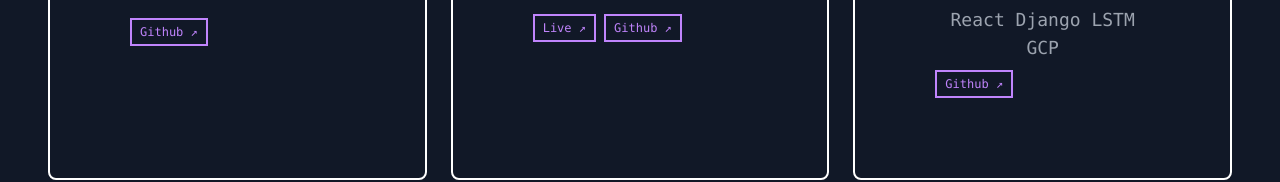
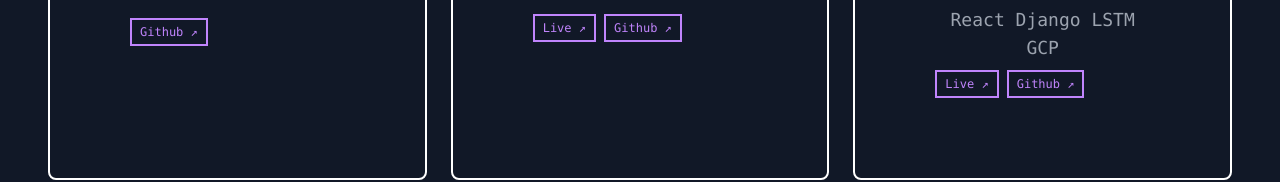
Before and after one commit to sharonadhitya/portfolio, a React (Create React App) app: page / in a window 1280 px wide. Shown: the part 3025-3207 px from the top of the page. Built offline with nearby package versions, Linux system fonts and the light colour scheme.

Commit message:
FINAL_DEPLOY

```diff
--- a/src/App.js
+++ b/src/App.js
@@ -269,6 +269,7 @@ function App() {
               <p className="text-gray-400 text-xl mb-2">Reservoir management and prediction using ml</p>
               <p className="text-gray-400 text-lg mb-2">React Django LSTM GCP</p>
               <div className="flex space-x-2">
+              <a href="https://water-dashboard-deploy.vercel.app/waterforecast/" className="bg-transparent border-2 border-purple-400 text-purple-400 px-2 py-1 text-xs hover:bg-purple-400 hover:text-white transition">Live ↗</a>
                 <a href="https://github.com/Lokeshzz7/Water_Frontend_Andhra.git" className="bg-transparent border-2 border-purple-400 text-purple-400 px-2 py-1 text-xs hover:bg-purple-400 hover:text-white transition">Github ↗</a>
               </div>
             </div>
```
